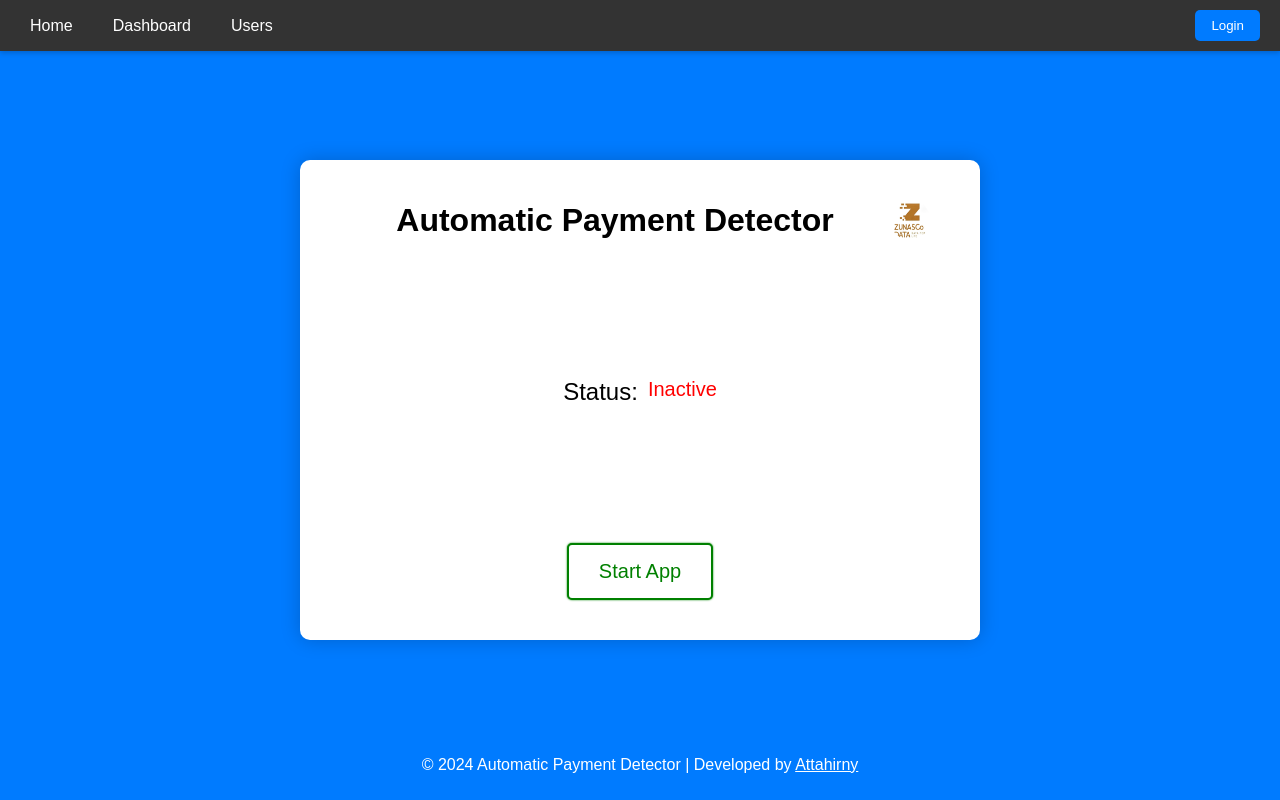
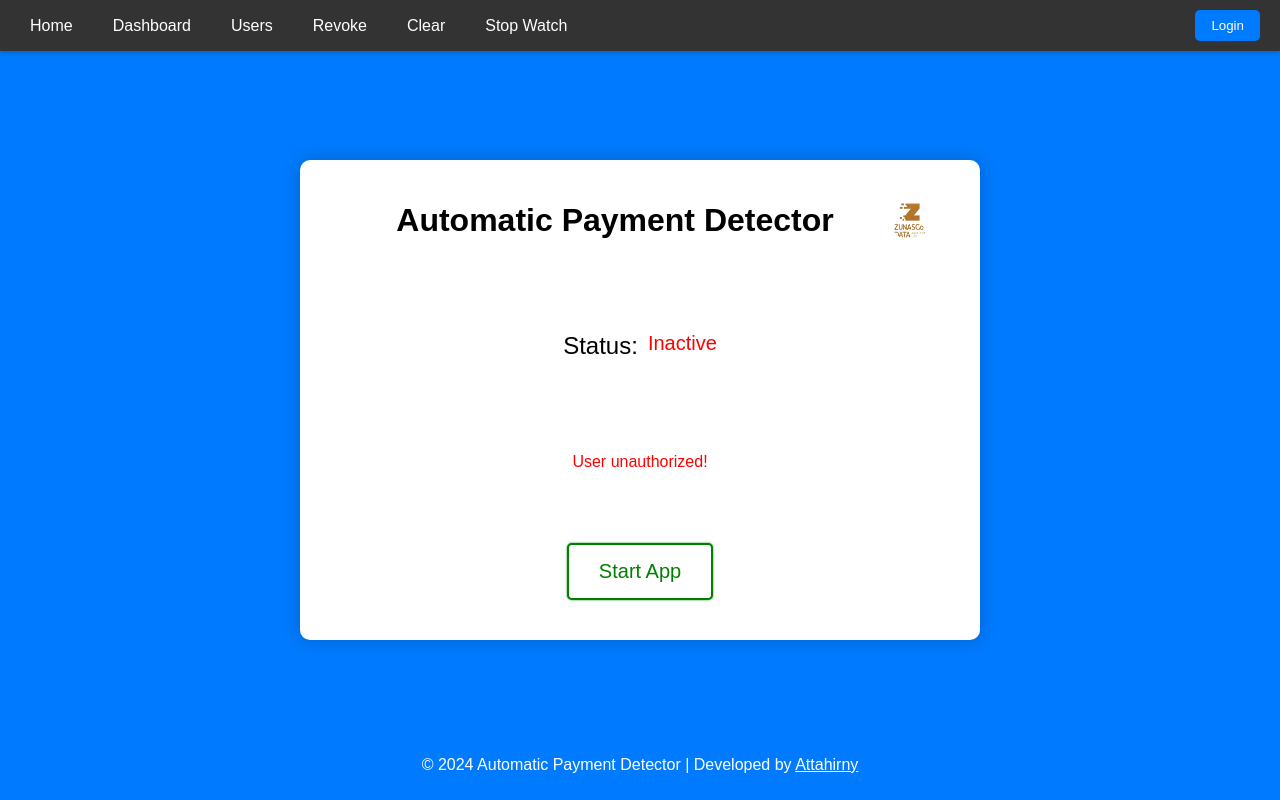
Before and after one commit to Attahirny/gmail-automation, a Flask app: page / in a window 1280 px wide. Run offline with Flask 3, Linux system fonts and the light colour scheme.

Commit message:
more features

```diff
--- a/app.py
+++ b/app.py
@@ -1,6 +1,5 @@
 import functions
 from flask import Flask, request, session, redirect, url_for, send_from_directory, render_template
-
 
 
 app = Flask(__name__)
@@ -11,10 +10,11 @@ def index():
     # Load stored credentials from session
     if session.get('credentials'):
         functions.check_credentials(None, session['credentials'])
-    # else:
-    #     return redirect('authorize')
+        return render_template("index.html")
+    else:
+        return render_template("index.html", message="User unauthorized!")
 
-    return render_template("index.html")
+
 
 @app.route('/favicon.ico')
 def favicon():
@@ -22,33 +22,57 @@ def favicon():
 
 @app.route('/authorize')
 def authorize():
-    if not session.get('credentials'):
-        cred = functions.create_credentials()
-        authorization_url, session['state'] = functions.check_credentials(cred)
-        # Redirect user to Google's authorization page
-        return redirect(authorization_url)
-    else:
-        return redirect(url_for('index'))
+    try:
+        if not session.get('credentials'):
+            cred = functions.create_credentials()
+            authorization_url, session['state'] = functions.check_credentials(cred)
+            # Redirect user to Google's authorization page
+            return redirect(authorization_url)
+        else:
+            return redirect(url_for('index'))
+    except ValueError as e:
+        print("Error: ", e)
+        return '<h2>App not ready!</h2>', 500
 
 @app.route('/oauth2callback')
 def oauth2callback():
     # Check for errors
     if 'error' in request.args:
-        return 'Error: ' + request.args.get('error')
+        return '<h2>Error: ' + request.args.get('error') + "<h2>"
 
     # Verify state token to prevent CSRF attacks
     if request.args.get('state') != session.get('state'):
-        return 'Invalid state parameter', 401
+        return '<h2>Invalid state parameter</h2>', 401
 
-    # Get authorization code from the callback URL
-    code = request.args.get('code')
+    try:
+        # Get authorization code from the callback URL
+        code = request.args.get('code')
 
-    # Exchange authorization code for tokens
-    cred = functions.create_credentials()
-    if code:
-        session['credentials'] = functions.finalize_auth(cred, code)
+        # # Exchange authorization code for tokens
+        cred = functions.create_credentials()
+        if code:
+            session['credentials'] = functions.get_token(cred, code=code)
+    except Exception as e:
+        print("Error: ", e)
+        return '<h2>Invalid state parameter</h2>', 401
 
     return redirect(url_for('index'))
+
+@app.route('/revoke')
+def revoke():
+    if 'credentials' not in session:
+        return ('<h2>You need to be <a href="/authorize">authorized</a> before ' +
+                'trying to revoke credentials.</h2>')
+
+    # Get the revoke token
+    revoke = functions.revoke_token()
+
+    if revoke:
+        status_code = getattr(revoke, 'status_code')
+        if status_code == 200:
+            return('<h2>Credentials successfully revoked.</h2>' + print_index_table())
+    return('<h2>An error occurred while trying to revoke credentials</h2>' + print_index_table())
+
 
 @app.route('/notify', methods=['POST'])
 def handle_webhook():
@@ -63,8 +87,12 @@ def handle_webhook():
 @app.route('/stopWatch')
 def handle_stop_request():
     # Handle webhook notifications from Google Pub/Sub
-    functions.stop_watch()
-    return 'Watch on gmail inbox stopped.', 200
+    if "credentials" in session:
+        functions.stop_watch()
+        return 'Watch on gmail inbox stopped.'
+    else:
+        return ('<h2>You need to be <a href="/authorize">authorized</a> before ' +
+                'trying to stow watch on google pub/sub!</h2>')
 
 @app.route('/update', methods=['POST'])
 def handle_update():
@@ -73,6 +101,29 @@ def handle_update():
     functions.update_data(data)
     return 'OK', 200
 
+@app.route('/clear')
+def clear_credentials():
+    if 'credentials' in session:
+        del session['credentials']
+    return ('<h2>Credentials have been cleared.</h2><br><br>' +
+            print_index_table())
+
+def print_index_table():
+  return ('<table>' +
+          '<tr><td><a href="/authorize">Test the auth flow directly</a></td>' +
+          '<td>Go directly to the authorization flow. If there are stored ' +
+          '    credentials, you still might not be prompted to reauthorize ' +
+          '    the application.</td></tr>' +
+          '<tr><td><a href="/revoke">Revoke current credentials</a></td>' +
+          '<td>Revoke the access token associated with the current user ' +
+          '    session. After revoking credentials, if you go to the test ' +
+          '    page, you should see an <code>invalid_grant</code> error.' +
+          '</td></tr>' +
+          '<tr><td><a href="/clear">Clear Flask session credentials</a></td>' +
+          '<td>Clear the access token currently stored in the user session. ' +
+          '    After clearing the token, you can <a href="/authorize">log in</a> again, back to the auth flow.' +
+          '</td></tr></table>')
+
 
 if __name__ == '__main__':
     app.run('localhost', 80, debug=True)
--- a/functions.py
+++ b/functions.py
@@ -1,7 +1,9 @@
+import secrets
 import re
 import json
 import base64
 import os
+import requests
 from bs4 import BeautifulSoup
 from typing import Dict, Optional
 from datetime import datetime, timedelta
@@ -14,7 +16,7 @@ from googleapiclient.errors import HttpError
 
 
 # If modifying these scopes, delete the file token.json.
-SCOPES = ["https://www.googleapis.com/auth/gmail.modify", "https://www.googleapis.com/auth/spreadsheets"]
+SCOPES = ["https://www.googleapis.com/auth/gmail.modify", "https://www.googleapis.com/auth/spreadsheets"] # openid , profile
 LAST_HISTORY_ID = 0
 NEXT_WATCH = None
 creds = None
@@ -105,39 +107,80 @@ def create_credentials():
     return credentials
 
 def check_credentials(cred, token=None):
+    """
+    Checks the validity of the credentials and generates an authorization URL if the credentials are not valid or expired.
+
+    Args:
+        cred: The client configuration credentials.
+        token (optional): The authorized user info token.
+
+    Returns:
+        A tuple containing the authorization URL and state.
+    """
     global creds
 
-    if token:
-        token = json.loads(token)
-        creds = Credentials.from_authorized_user_info(token)  # Path to your credentials file
-    # If there are no (valid) credentials available, let the user log in.
-    if not creds or not creds.valid:
-        if creds and creds.expired and creds.refresh_token:
-            creds.refresh(Request())
-        elif cred:
-            # Create OAuth 2.0 flow
-            flow = Flow.from_client_config(cred, scopes=SCOPES)
-            redirect_uri = os.environ.get('REDIRECT_URL')
-            flow.redirect_uri = redirect_uri
-            # print(redirect_uri)
+    try:
+        if token:
+            creds = Credentials.from_authorized_user_info(token)  # Path to your credentials file
+        # If there are no (valid) credentials available, let the user log in.
+        if not creds or not creds.valid:
+            if creds and creds.expired and creds.refresh_token:
+                creds.refresh(Request())
+            elif cred:
+                # Create OAuth 2.0 flow
+                flow = Flow.from_client_config(cred, scopes=SCOPES)
+                redirect_uri = os.environ.get('REDIRECT_URL')
+                flow.redirect_uri = redirect_uri
+                # print(redirect_uri)
 
-            # Generate authorization URL
-            authorization_url, state = flow.authorization_url(
-                access_type='offline',
-                prompt='consent'
-            )
-            # print(state)
-            return authorization_url, state
+                # Generate authorization URL
+                authorization_url, state = flow.authorization_url(
+                    access_type='offline',
+                    include_granted_scopes='true',
+                    prompt='consent'
+                )
+                # print(state)
+                return authorization_url, state
+    except:
+        return None
 
-def finalize_auth(cred, code):
-    print("code: ", code)
+def get_token(cred: Dict[str, str], code: str) -> Dict[str, str]:
+    """
+    Retrieves an access token using the provided credentials and authorization code.
+
+    Args:
+        cred: A dictionary containing the client ID and client secret.
+        code: The authorization code obtained from the user.
+
+    Returns:
+        A dictionary containing the access token and other credentials.
+    """
     flow = Flow.from_client_config(cred, scopes=SCOPES)
     flow.redirect_uri = os.environ.get('REDIRECT_URL')
     flow.fetch_token(code=code)
 
-    # Store credentials in the session
     creds = flow.credentials.to_json()
-    return creds
+    return json.loads(creds)
+
+def revoke_token() -> requests.Response:
+    """
+    Revoke an OAuth2 token by sending a POST request to the Google OAuth2 revoke endpoint.
+
+    Returns:
+        requests.Response: The response object if the token was successfully revoked, None otherwise.
+    """
+    global creds
+
+    try:
+        response = requests.post(
+            'https://oauth2.googleapis.com/revoke',
+            params={'token': creds.token},
+            headers={'content-type': 'application/x-www-form-urlencoded'}
+        )
+    except requests.exceptions.RequestException:
+        return None
+
+    return response
 
 def naira_to_float(amount: str) -> float:
     """
@@ -642,7 +685,18 @@ def check_watch_renewal() -> None:
         NEXT_WATCH = response["expiration"]
         LAST_HISTORY_ID = response["historyId"]
 
-def config():
+def config() -> bytes:
+    """
+    Configures the necessary variables for the application.
+
+    Checks if the `SPREADSHEET_ID` and `TOPIC_NAME` variables are already set,
+    and if not, retrieves them from the environment variables.
+    Calls the `check_watch_renewal` function to ensure that the watch for Gmail
+    notifications is renewed if necessary.
+
+    Returns:
+        A random string of 24 bytes.
+    """
     global TOPIC_NAME, SPREADSHEET_ID, creds
 
     # check_watch_renewal()
@@ -651,7 +705,7 @@ def config():
         SPREADSHEET_ID = os.environ.get('GOOGLE_SPREADSHEET_ID')
         TOPIC_NAME = f"projects/{os.environ.get('GOOGLE_PROJECT_ID')}/topics/{os.environ.get('GOOGLE_TOPIC_NAME')}"
 
-    return os.urandom(24)
+    return secrets.token_bytes(24)
 
 def handle_notify(data):
     """
@@ -675,7 +729,7 @@ def handle_notify(data):
                 if result:
                     return f"Payment for {user['student id']} verified!"
 
-    # check_watch_renewal()
+    check_watch_renewal()
     print("No payment verified!")
     return False
 
--- a/templates/index.html
+++ b/templates/index.html
@@ -10,7 +10,6 @@
             margin: 0;
             padding: 0;
             background-color: #007bff;
-            color: #fff;
         }
 
         header {
@@ -190,11 +189,14 @@
         <div class="panel">
             <div class="panel-menu">
                 <span class="home">Home</span>
-                <span class="home">Dashboard</span>
-                <span class="home">Users</span>
+                <span class="dashboard">Dashboard</span>
+                <span class="users">Users</span>
+                <span class="revoke" onclick="redirectTo('/revoke')">Revoke</span>
+                <span class="clear" onclick="redirectTo('/clear')">Clear</span>
+                <span class="stopWatch" onclick="redirectTo('/stopWatch')">Stop Watch</span>
             </div>
             <div class="panel-login">
-                <button class="login-button" onclick="redirectToAuthorize()">Login</button>
+                <button class="login-button" onclick="redirectTo('/authorize')">Login</button>
             </div>
         </div>
     </header>
@@ -208,6 +210,7 @@
             <div class="status">
                 Status: <span class="stopped">Inactive</span>
             </div>
+            <span class="message" style="color: red;">{{message}}</span>
             <div>
                 <button class="toggle-button start" onclick="toggleApp()">Start App</button>
             </div>
@@ -215,8 +218,16 @@
     </div>
 
     <script>
-        function redirectToAuthorize() {
-            window.location.href = "/authorize";
+        function redirectTo(location) {
+            if (location == "/authorize") {
+                window.location.href = "/authorize";
+            } else if (location == "/clear") {
+                window.location.href = "/clear";
+            } else if (location == "/revoke") {
+                window.location.href = "/revoke";
+            } else if (location == "/stopWatch") {
+                window.location.href = "/stopWatch";
+            }
         }
         function toggleApp() {
             var status = document.querySelector('.status span');
```
